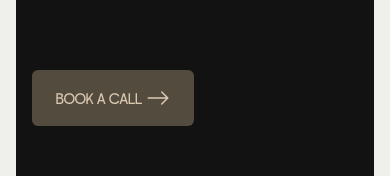
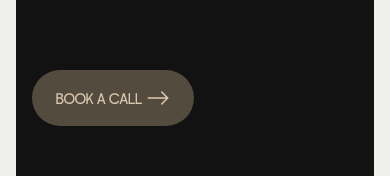
Before and after one commit to ennanuel/portfolio_3, a React (Vite) app: page / in a window 390 px wide. Shown: the part 11551-11727 px from the top of the page. Built offline with nearby package versions, Linux system fonts and the light colour scheme; a web font is replaced by a local one.

Commit message:
Made some design modifications

```diff
--- a/src/components/ContactSection.tsx
+++ b/src/components/ContactSection.tsx
@@ -34,7 +34,7 @@ export default function ContactSection() {
                     </span>
                 </div>
                 <div className="flex flex-col gap-16">
-                    <Button text="Book a Call" Icon={BsArrowRight} size={24} className="font-ov-soge uppercase text-base md:text-lg px-6 sm:px-8 py-4 sm:py-6 rounded-md bg-brown-800 text-brown-400 w-fit"></Button>
+                    <Button text="Book a Call" Icon={BsArrowRight} size={24} className="font-ov-soge uppercase text-base md:text-lg px-6 sm:px-8 py-4 sm:py-6 rounded-full sm:rounded-md bg-brown-800 text-brown-400 w-fit"></Button>
                     <div className="flex flex-wrap justify-between gap-6 md:gap-20">
                         <div className="flex flex-col">
                             <span className="text-sm md:text-base font-ov-soge font-medium text-brown-700">For further enquires</span>
```
